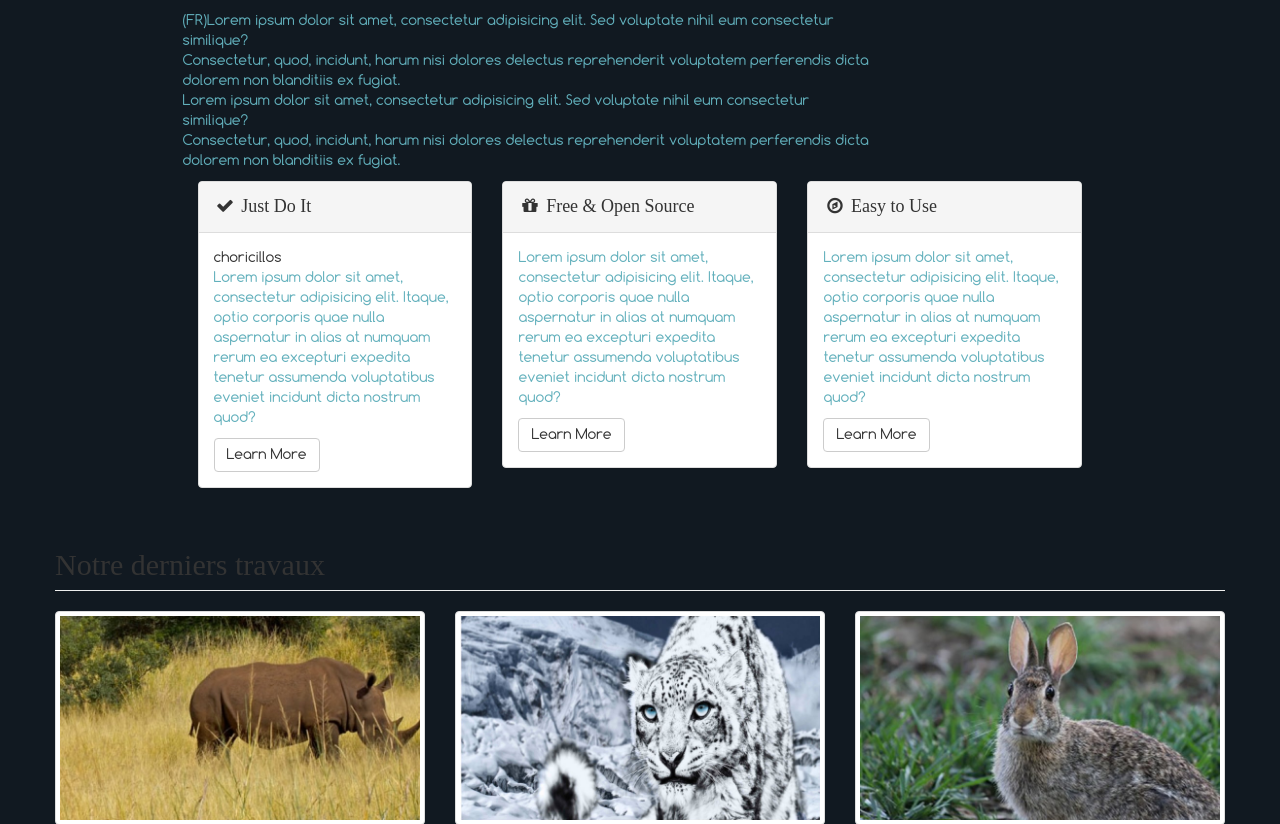
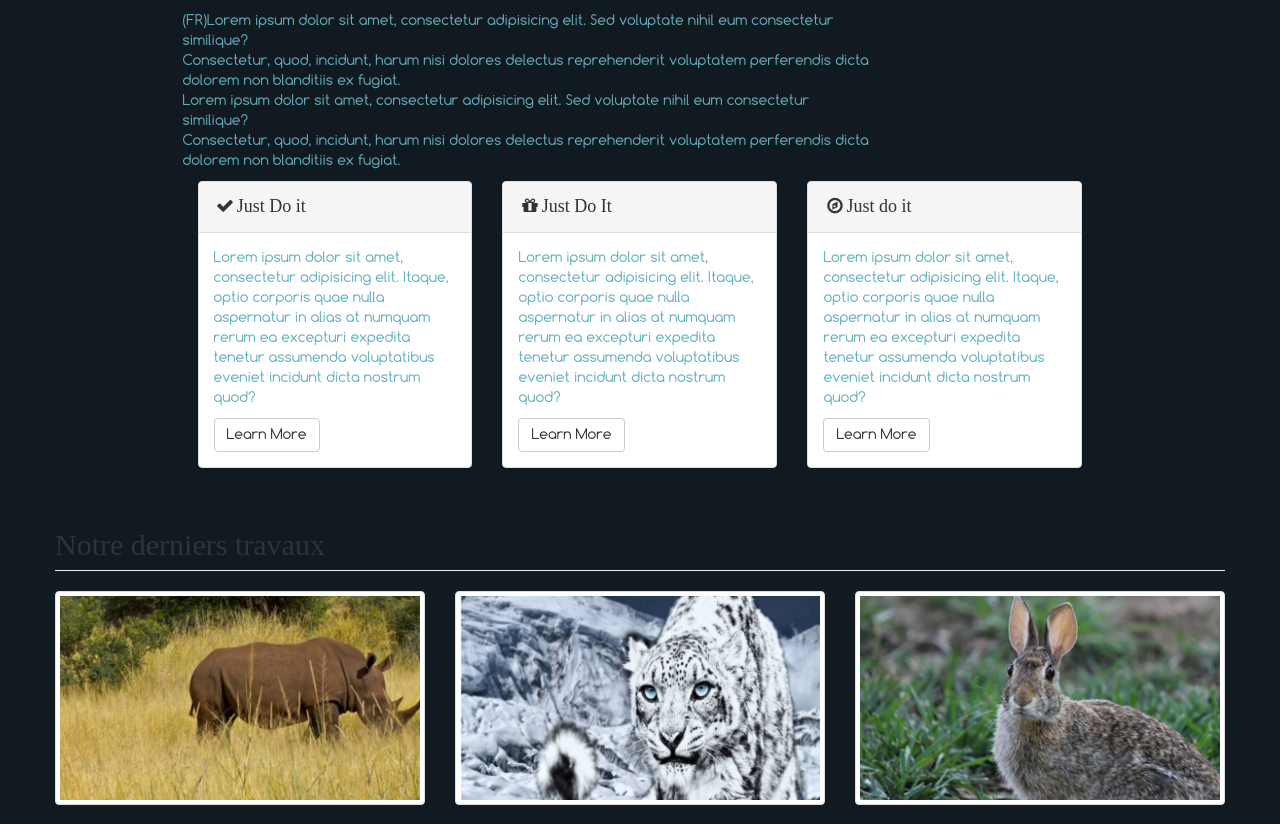
Before and after one commit to FedeSolano/CreonsLaLune, a PHP site: page / in a window 1280 px wide. Shown: the part 673-1497 px from the top of the page. Run offline with PHP 8.4, Linux system fonts and the light colour scheme; data comes from the database, SQL or seed files in the repository; grey boxes labelled with a size stand in for pictures from a placeholder-image service; some libraries are stand-ins or nearby versions; some web fonts are replaced.

Commit message:
petits changements

```diff
--- a/views/accueil.php
+++ b/views/accueil.php
@@ -59,51 +59,35 @@ $texte2 = nl2br($text[1][$champText]);
             <!--A VOIR AVEC CLIENT SI ON METS -->
 
             <div class="col-md-12">
-                <div class="col-md-4">
+                <div class="col-sm-4">
                     <div class="panel panel-default">
                         <div class="panel-heading">
-                            <h4><i class="fa fa-fw fa-check"></i> Just Do It</h4>
+                            <h4><i class="fa fa-fw fa-check"></i>Just Do it</h4>
                         </div>
                         <div class="panel-body">
-                            <?php
-                            echo 'choricillos';
-                            ?>
-                            <p>Lorem ipsum dolor sit amet, consectetur adipisicing elit. Itaque, optio corporis quae
-                                nulla
-                                aspernatur in alias at numquam rerum ea excepturi expedita tenetur assumenda
-                                voluptatibus
-                                eveniet incidunt dicta nostrum quod?</p>
+                            <p>Lorem ipsum dolor sit amet, consectetur adipisicing elit. Itaque, optio corporis quae nulla aspernatur in alias at numquam rerum ea excepturi expedita tenetur assumenda voluptatibus eveniet incidunt dicta nostrum quod?</p>
                             <a href="#" class="btn btn-default">Learn More</a>
                         </div>
                     </div>
                 </div>
-
-                <div class="col-md-4">
+                <div class="col-sm-4">
                     <div class="panel panel-default">
                         <div class="panel-heading">
-                            <h4><i class="fa fa-fw fa-gift"></i> Free &amp; Open Source</h4>
+                            <h4><i class="fa fa-fw fa-gift"></i>Just Do It</h4>
                         </div>
                         <div class="panel-body">
-                            <p>Lorem ipsum dolor sit amet, consectetur adipisicing elit. Itaque, optio corporis quae
-                                nulla
-                                aspernatur in alias at numquam rerum ea excepturi expedita tenetur assumenda
-                                voluptatibus
-                                eveniet incidunt dicta nostrum quod?</p>
+                            <p>Lorem ipsum dolor sit amet, consectetur adipisicing elit. Itaque, optio corporis quae nulla aspernatur in alias at numquam rerum ea excepturi expedita tenetur assumenda voluptatibus eveniet incidunt dicta nostrum quod?</p>
                             <a href="#" class="btn btn-default">Learn More</a>
                         </div>
                     </div>
                 </div>
-                <div class="col-md-4">
+                <div class="col-sm-4">
                     <div class="panel panel-default">
                         <div class="panel-heading">
-                            <h4><i class="fa fa-fw fa-compass"></i> Easy to Use</h4>
+                            <h4><i class="fa fa-fw fa-compass"></i>Just do it</h4>
                         </div>
                         <div class="panel-body">
-                            <p>Lorem ipsum dolor sit amet, consectetur adipisicing elit. Itaque, optio corporis quae
-                                nulla
-                                aspernatur in alias at numquam rerum ea excepturi expedita tenetur assumenda
-                                voluptatibus
-                                eveniet incidunt dicta nostrum quod?</p>
+                            <p>Lorem ipsum dolor sit amet, consectetur adipisicing elit. Itaque, optio corporis quae nulla aspernatur in alias at numquam rerum ea excepturi expedita tenetur assumenda voluptatibus eveniet incidunt dicta nostrum quod?</p>
                             <a href="#" class="btn btn-default">Learn More</a>
                         </div>
                     </div>
--- a/views/header.php
+++ b/views/header.php
@@ -326,6 +326,9 @@ echo'
 ?>
 
 <!-- Header Carousel -->
+<?php
+if(!$_SESSION){
+echo'
 <header id="myCarousel" class="carousel slide">
   <!-- Indicators -->
 
@@ -352,4 +355,8 @@ echo'
 
   <!-- Controls -->
 
-</header>
+</header>';
+  }else{
+
+}
+?>
```
